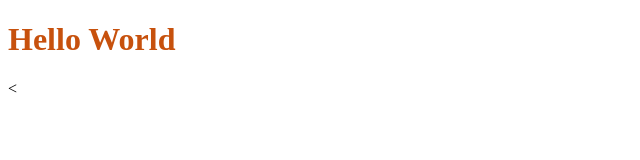
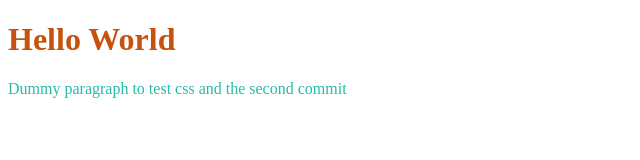
Before and after one commit to KatzAna/Basic, a plain HTML site: page index.html in a window 1280 px wide. Shown: the whole page, without its empty margins (0-640 px from the left). Drawn offline with Linux system fonts and the light colour scheme.

Commit message:
Basic changes for test commit

```diff
--- a/css/style.css
+++ b/css/style.css
@@ -5,3 +5,4 @@
 /* Description */
 
 h1 {color:rgb(199, 81, 13)}
+p{color:rgb(38, 187, 167)}
--- a/index.html
+++ b/index.html
@@ -18,7 +18,7 @@
     <body>
 
             <h1>Hello World</h1>
-            <
+            <p>Dummy paragraph to test css and the second commit</p>
 
     </body>
 
```
